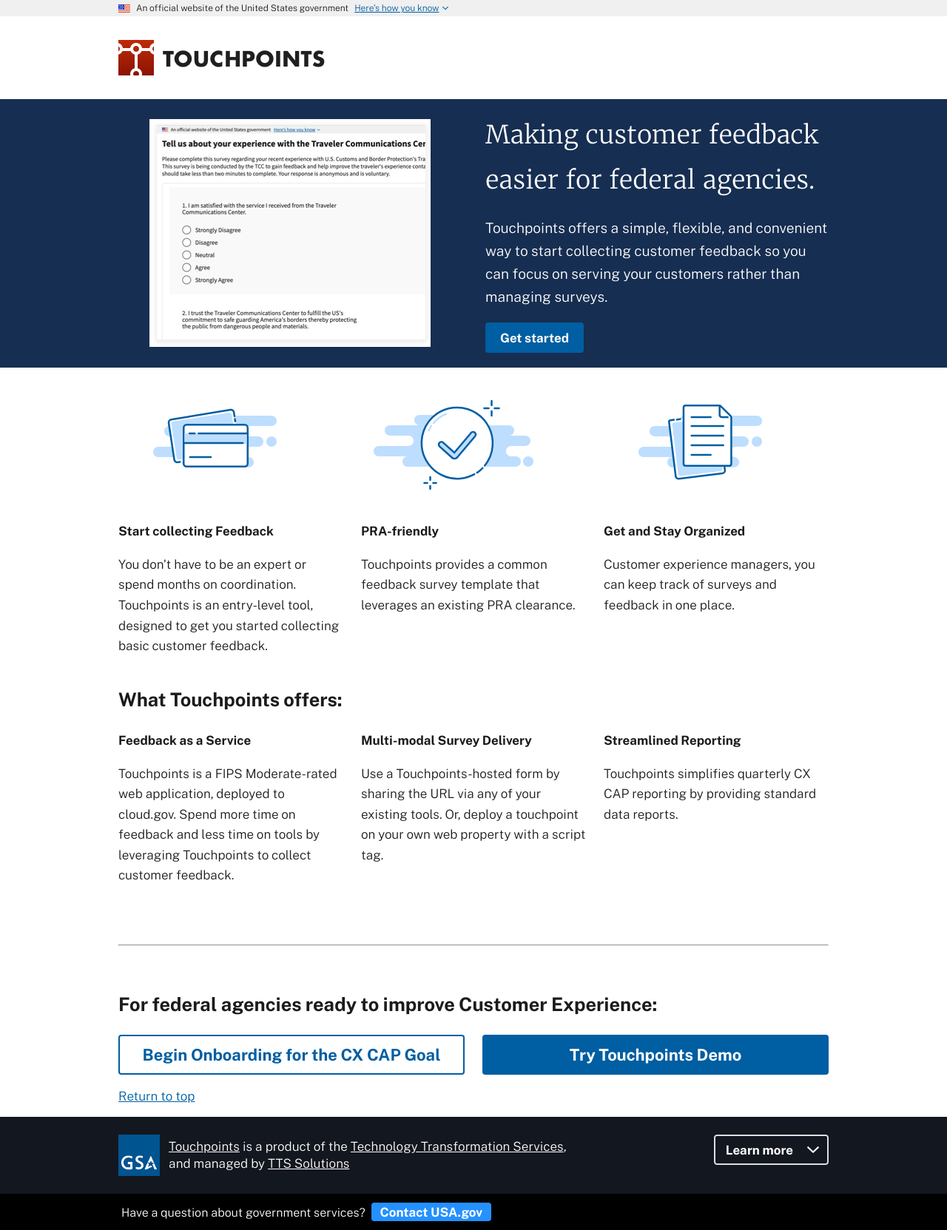
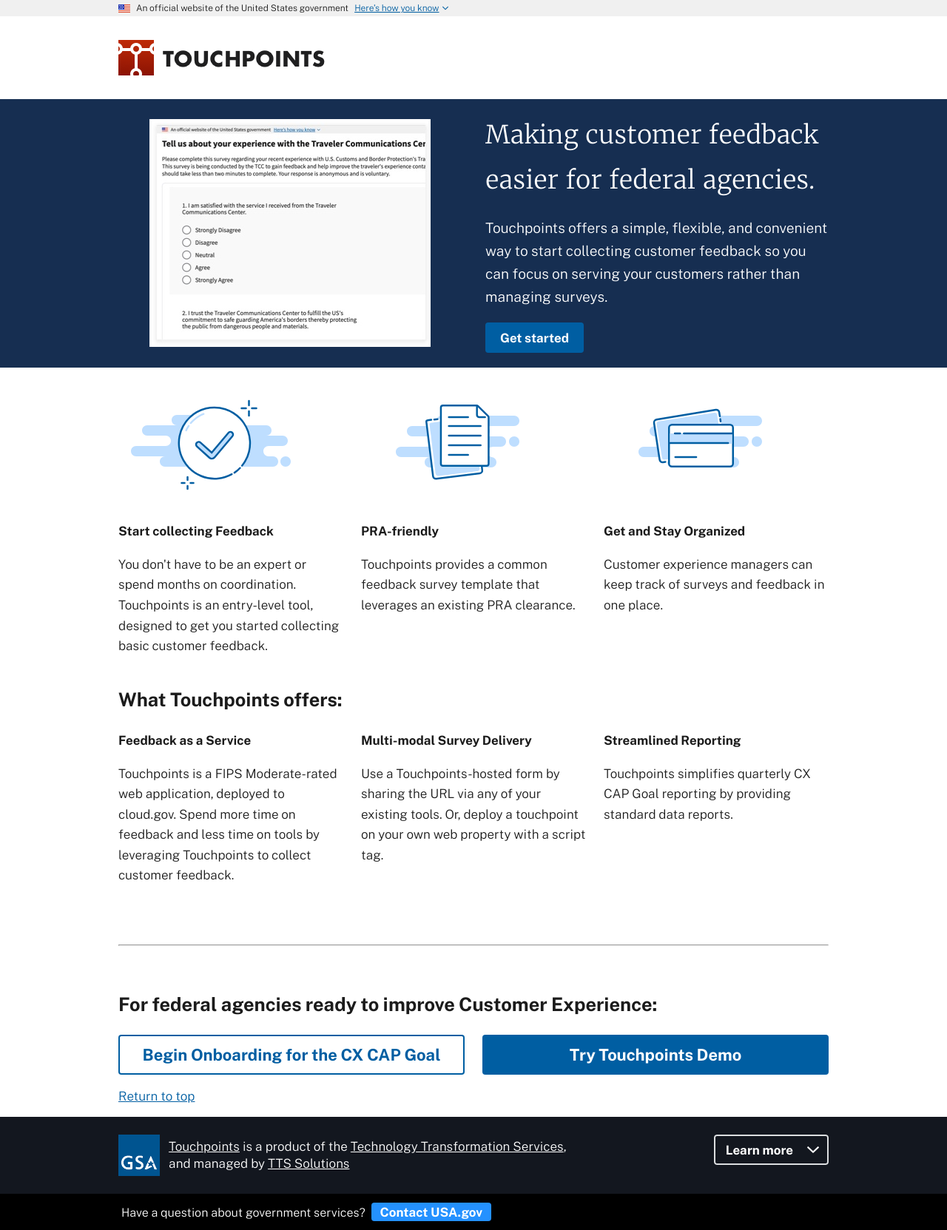
Before and after one commit to GSA-TTS/touchpoints-site, a Jekyll site: the page built from index.md, in a window 1280 px wide. Shown: the whole page at 74% size. Built offline with Jekyll 4.4.1, drawn with Linux system fonts in a browser that asks for light colours.

Commit message:
ensure logo has spacing on mobile
* reorder the icons for now

```diff
--- a/_includes/head.html
+++ b/_includes/head.html
@@ -13,6 +13,7 @@
   <meta name="description" content="{{ page.excerpt | default: site.description | strip_html | normalize_whitespace | truncate: 160 | escape }}">
   <title>{% if page.title %}{{ page.title | escape }}{% else %}{{ site.title | escape }}{% endif %}</title>
   <link rel="stylesheet" href="{{ "/assets/uswds/css/styles.css" | relative_url }}">
+  <link rel="stylesheet" href="{{ "/assets/uswds/css/customizations.css" | relative_url }}">
   <link rel="canonical" href="{{ page.url | replace:'index.html','' | absolute_url }}">
   <link rel="preload" href="{{ "/assets/uswds/js/uswds.min.js" | relative_url }}" as="script">
 
--- /dev/null
+++ b/assets/uswds/css/customizations.css
@@ -0,0 +1,6 @@
+.usa-navbar {
+  height: inherit;
+}
+.usa-logo__text {
+  margin: 10px 0;
+}
--- a/index.md
+++ b/index.md
@@ -32,7 +32,7 @@ title: Touchpoints
 
         <div class="grid-row grid-gap-lg">
           <div class="tablet:grid-col">
-            <img class="org-img" src="{{ site.baseurl }}/assets/img/focus.svg" alt="Get Started">
+            <img class="org-img" src="{{ site.baseurl }}/assets/img/done.svg" alt="Get started">
             <br>
             <strong>
               Start collecting Feedback
@@ -44,7 +44,8 @@ title: Touchpoints
             </p>
           </div>
           <div class="tablet:grid-col">
-            <img class="org-img" src="{{ site.baseurl }}/assets/img/done.svg" alt="Easy PRA">
+
+            <img class="org-img" src="{{ site.baseurl }}/assets/img/no-documents.svg" alt="PRA friendly">
             <br>
             <strong>
               PRA-friendly
@@ -55,14 +56,14 @@ title: Touchpoints
             </p>
           </div>
           <div class="tablet:grid-col">
-            <img class="org-img" src="{{ site.baseurl }}/assets/img/no-documents.svg" alt="Stay Organized">
+            <img class="org-img" src="{{ site.baseurl }}/assets/img/focus.svg" alt="Stay organized">
             <br>
             <strong>
               Get and Stay Organized
             </strong>
             <p>
-              Customer experience managers,
-              you can keep track of surveys and feedback in one place.
+              Customer experience managers
+              can keep track of surveys and feedback in one place.
             </p>
           </div>
         </div>
@@ -98,7 +99,7 @@ title: Touchpoints
               Streamlined Reporting
             </strong>
             <p>
-              Touchpoints simplifies quarterly CX CAP reporting
+              Touchpoints simplifies quarterly CX CAP Goal reporting
               by providing standard data reports.
             </p>
           </div>
```
